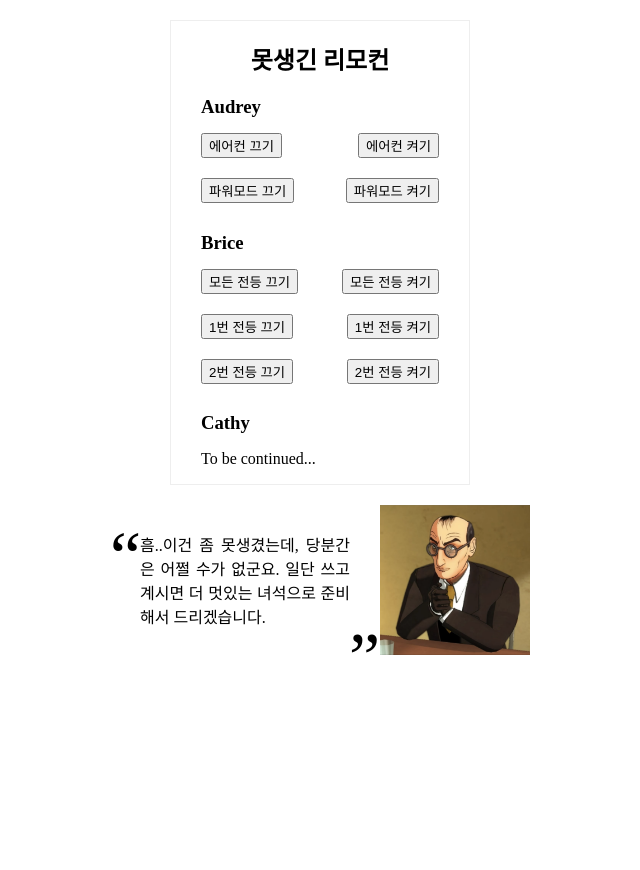
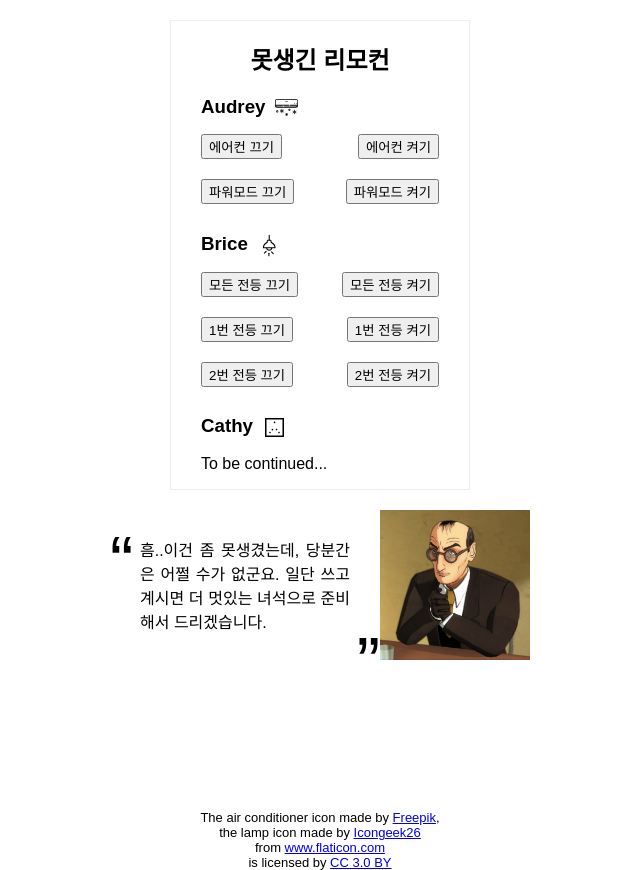
Before and after one commit to ybbarng/Alexander-Bonaparte-Cust, a Python web app: template abcust/templates/remote-controller.html in a window 1280 px wide. Shown: the whole page, without its empty margins (320-960 px from the left). Before the commit the page ends 655 px from the top, so only its background shows below. Run offline with Jinja, Linux system fonts and the light colour scheme; the template is opened without the code that fills it, so the values that code supplies are empty.

Commit message:
기능을 쉽게 연상할 수 있도록 아이콘 추가

```diff
--- a/abcust/templates/remote-controller.html
+++ b/abcust/templates/remote-controller.html
@@ -15,6 +15,7 @@
 body {
     width: 420px;
     margin: auto;
+    font-family: sans-serif;
 }
 header {
     text-align: center;
@@ -28,6 +29,16 @@ header {
 }
 #remocon h3 {
     margin-bottom: 5px;
+}
+#remocon .icon {
+    height: 23px;
+    vertical-align: middle;
+    margin-left: 10px;
+}
+
+#remocon .icon.awair {
+    height: 19px;
+    padding: 2px;
 }
 .button-group {
     display: flex;
@@ -69,6 +80,11 @@ header {
     bottom: -65px;
     right: -30px;
 }
+#footer {
+    margin-top: 150px;
+    text-align: center;
+    font-size: 13px;
+}
 @media screen and (max-width: 480px) {
     body {
         width: 100%;
@@ -84,7 +100,7 @@ header {
     <header>
         <h2>못생긴 리모컨</h2>
     </header>
-    <h3>Audrey</h3>
+    <h3>Audrey<img class="icon" alt="에어컨" src="{{ url_for('static', filename='remote-controller/icon/air-conditioner.svg') }}" /></h3>
     <div class="button-group">
         <button id="audrey-on">에어컨 켜기</button>
         <button id="audrey-off">에어컨 끄기</button>
@@ -94,7 +110,7 @@ header {
         <button id="audrey-power-off">파워모드 끄기</button>
     </div>
 
-    <h3>Brice</h3>
+    <h3>Brice<img class="icon" alt="전등" src="{{ url_for('static', filename='remote-controller/icon/lamp.svg') }}" /></h3>
     <div class="button-group">
         <button id="brice-switch-on">모든 전등 켜기</button>
         <button id="brice-switch-off">모든 전등 끄기</button>
@@ -108,7 +124,7 @@ header {
         <button id="brice-switch-off-2">2번 전등 끄기</button>
     </div>
 
-    <h3>Cathy</h3>
+    <h3>Cathy<img class="icon awair" alt="어웨어" src="{{ url_for('static', filename='remote-controller/icon/awair.svg') }}" /></h3>
     <p>To be continued...</p>
 </div>
 
@@ -119,6 +135,12 @@ header {
 흠..이건 좀 못생겼는데, 당분간은 어쩔 수가 없군요. 일단 쓰고 계시면 더 멋있는 녀석으로 준비해서 드리겠습니다.
 <div class="quote close">&rdquo;</div>
 </blockquote>
+</div>
+<div id="footer">
+    The air conditioner icon made by <a href="https://www.freepik.com" title="Freepik">Freepik</a>,<br>
+    the lamp icon made by <a href="https://www.flaticon.com/authors/icongeek26" title="Icongeek26">Icongeek26</a><br>
+    from <a href="https://www.flaticon.com/" title="Flaticon">www.flaticon.com</a><br>
+    is licensed by <a href="http://creativecommons.org/licenses/by/3.0/" title="Creative Commons BY 3.0" target="_blank">CC 3.0 BY</a>
 </div>
 <script>
 function request(url, method, params) {
```
Also changed, not shown: abcust/static/remote-controller/icon/air-conditioner.svg (added), abcust/static/remote-controller/icon/awair.svg (added), abcust/static/remote-controller/icon/lamp.svg (added).
